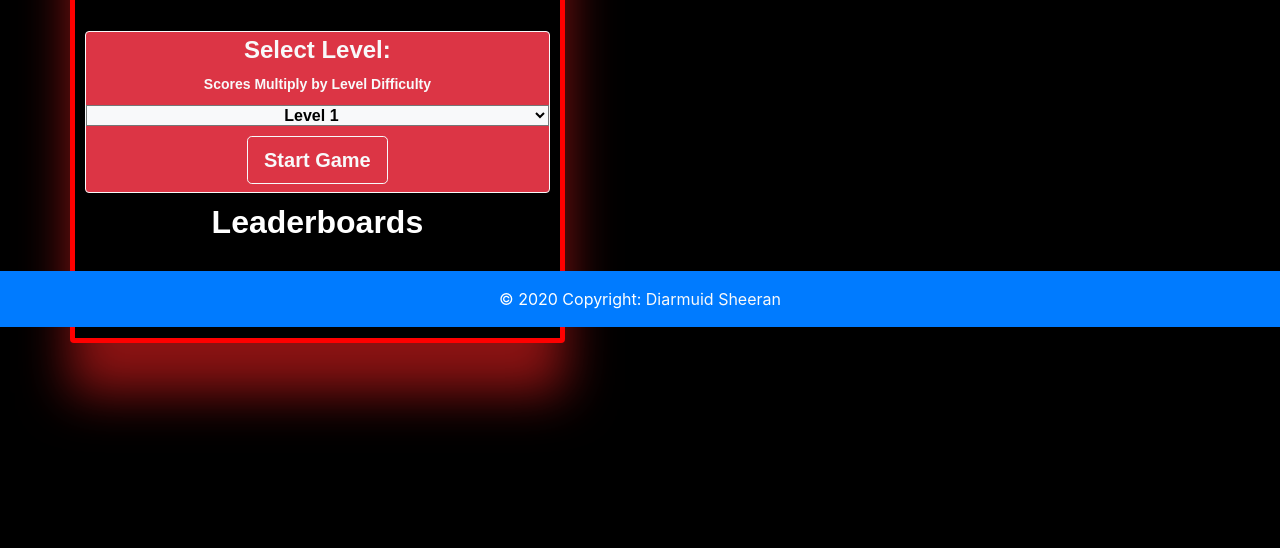
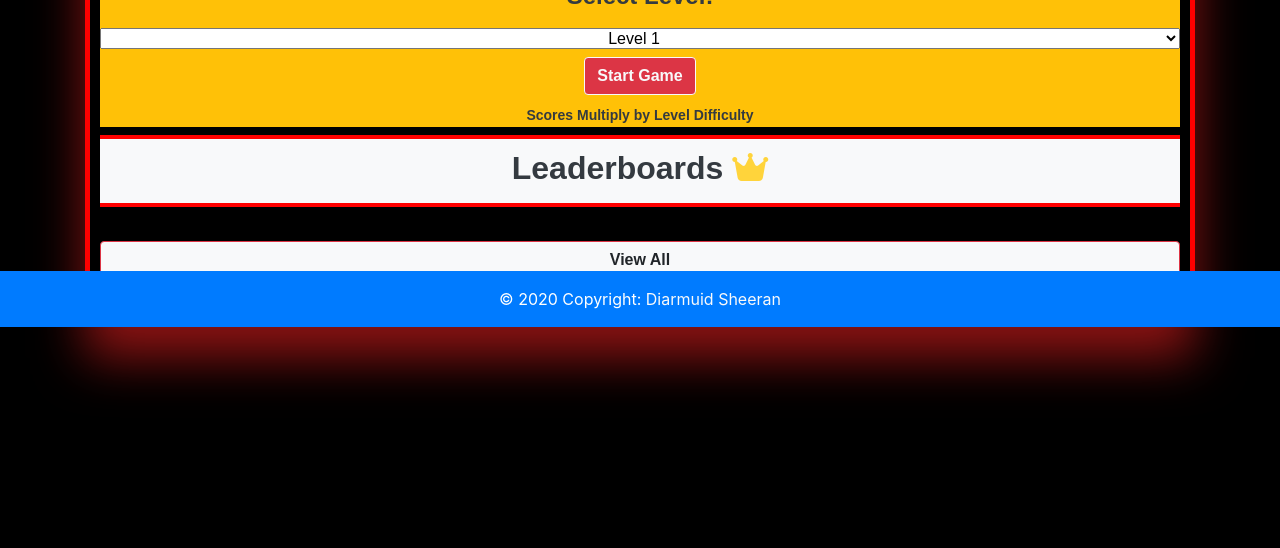
Before and after one commit to DiarmuidSheeran/games, a Django app: page /space_invaders/game/ in a window 1280 px wide. Shown: the part 473-1021 px from the top of the page. After the commit the page ends 863 px from the top, so only its background shows below. Run offline with Django 3.2, Linux system fonts and the light colour scheme; data that the repository does not hold is empty; some libraries are stand-ins or nearby versions; some web fonts are replaced.

Commit message:
Update styling of the space invaders app templates

```diff
--- a/games/settings.py
+++ b/games/settings.py
@@ -26,7 +26,7 @@ BASE_DIR = Path(__file__).resolve().parent.parent
 # SECURITY WARNING: keep the secret key used in production secret!
 SECRET_KEY = os.environ.get('SECRET_KEY')
 # SECURITY WARNING: don't run with debug turned on in production!
-DEBUG = False
+DEBUG = True
 
 ALLOWED_HOSTS = ['retro-gaming-site-5328a324207f.herokuapp.com', '127.0.0.1']
 
--- a/space_invaders/templates/space_invaders/space-invaders-leaderboard.html
+++ b/space_invaders/templates/space_invaders/space-invaders-leaderboard.html
@@ -14,8 +14,11 @@
 {% block content %}
 <div class="container mb-4 text-center justify-content-center" style="margin-bottom: 100px;">
     <div class="row">
+        <div class="col col-md-12">
             <div class="card text-white text-center leaderboard h-100" style="margin: 0; margin-bottom: 100px;">
+                <div class="bg-danger">
                     <img src="{{ 'https://res.cloudinary.com/drmbgol8n/image/upload/v1710969198/space-invaders-logo_bhjso2.png' }}" alt="Space Invaders Logo">
+                </div>
                 <a href="{% url 'space_invaders' %}" class="btn btn-lg btn-light border border-danger mt-4 text-dark"><strong>Return to Game</strong></a>
                 <h2 class="leaderboard text-white text-decoration-underline"><strong>Leaderboards</strong></h2>
                 <ul class="leaderboard">
@@ -25,8 +28,9 @@
                 </ul>
             </div>
         </div>
+    </div>
     <div class="row" style="margin-bottom: 100px;">
-        <div class="col text-center">
+        <div class="col col-md-12 text-center">
             <div class="pagination">
                 <span class="step-links">
                     {% if game_scores.has_previous %}
--- a/space_invaders/templates/space_invaders/space-invaders.html
+++ b/space_invaders/templates/space_invaders/space-invaders.html
@@ -49,12 +49,14 @@
         </div>
     </div>
     <div class="row">
+        <div class="col col-md-12">
             <div class="card text-white text-center leaderboard">
+                <div class="bg-danger">
                     <img src="{{ 'https://res.cloudinary.com/drmbgol8n/image/upload/v1710969198/space-invaders-logo_bhjso2.png' }}" alt="Space Invaders Logo" class="mb-4">
-
-            <div class="level-selection mt-2 bg-danger border border-light rounded pt-1 text-light">
-                <label for="level"><h4><strong>Select Level:</strong></h4><small><strong>Scores Multiply by Level Difficulty</strong></small></label>
-                <select class="w-100 bg-light text-center form-select fs-4 font-weight-bold" id="level" name="level">
+                </div>
+                <div class="w-100 level-selection text-light mt-2 bg-warning text-dark">
+                    <label for="level"><h4><strong>Select Level:</strong></h4></label>
+                    <select class="mr-2 w-100 text-center mb-2" id="level" name="level">
                         <option value="1" class="font-weight-bold">Level 1</option>
                         <option value="2" class="font-weight-bold">Level 2</option>
                         <option value="3" class="font-weight-bold">Level 3</option>
@@ -62,20 +64,24 @@
                         <option value="5" class="font-weight-bold">Level 5</option>
                         <option value="6" class="font-weight-bold">Extreme</option>
                     </select>
-                <button class="btn btn-lg btn-danger border border-light mt-2 mb-2 text-light" id="startBtn"><strong>Start Game</strong> </button>
+                    <br>
+                    <button class="btn btn-danger border border-light mb-2 text-light" id="startBtn"><strong>Start Game</strong> </button>
+                    <br>
+                    <small><strong>Scores Multiply by Level Difficulty</strong></small>
+                    <br>
+
                 </div>
 
-
-
-            <h2 class="leaderboard text-white text-decoration-underline"><strong>Leaderboards</strong></h2>
+                <h2 class="leaderboard text-dark text-decoration-underline pb-3 mt-2 bg-light" style="border-bottom: red 4px solid; border-top: red 4px solid;"><strong>Leaderboards</strong> <i class="fa-solid fa-crown" style="color: #FFD43B;"></i></h2>
                 <ul class="leaderboard">
                     {% for game_score in game_scores %}
                         <li><h5><strong>{{ game_score.user_name }} - {{ game_score.score }}</strong></h5><p><small class="small-text">{{ game_score.created_at }}</small></p></li>
                     {% endfor %}
                 </ul>
-            <a href="{% url 'space_invaders_leaderboard' %}" class="btn btn-secondary mb-4 border border-light">
+                <a href="{% url 'space_invaders_leaderboard' %}" class="btn btn-light mb-4 border border-danger">
                     <strong>View All</strong>
                 </a>
+            </div>
         </div>
     </div>
     <div class="row mt-4 mb-4">
```
Lines whose indentation alone changed are shown as unchanged.
